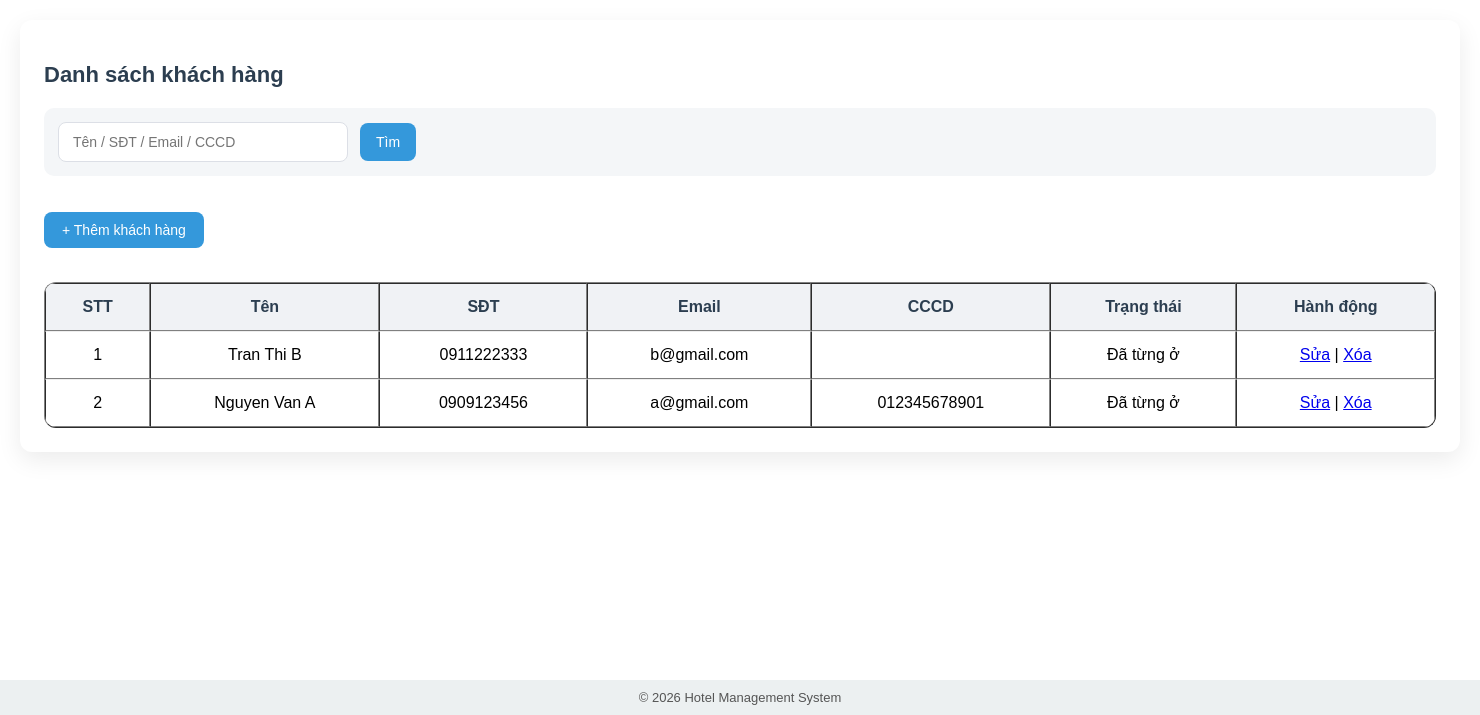
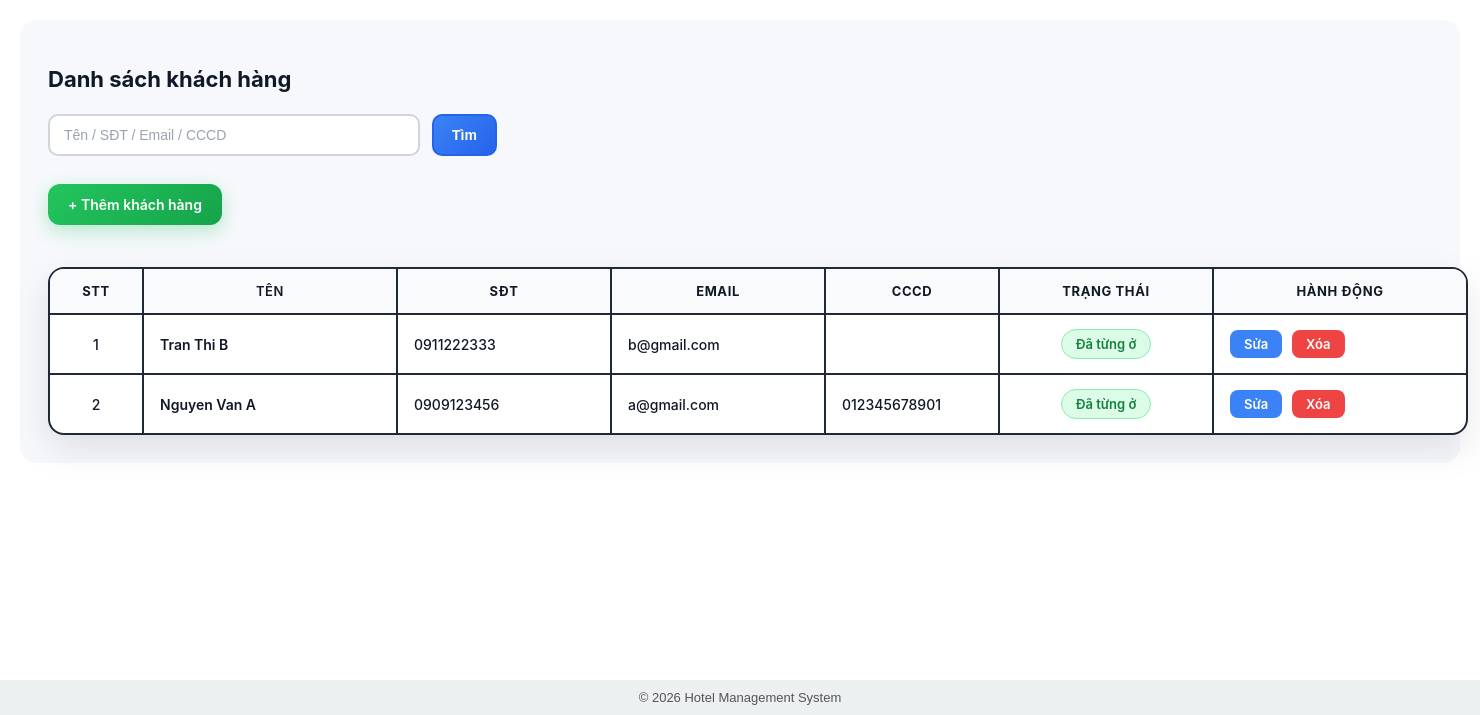
Before and after one commit to hai0303-05/hotel-management, a PHP site: page /index.php?page=customers in a window 1480 px wide. Shown: the part 89-804 px from the top of the page. Run offline with PHP 8.4, Linux system fonts and the light colour scheme; a user stored in the database is signed in; data comes from the database, SQL or seed files in the repository; data that the repository does not hold is empty.

Commit message:
Hoan thien  customers

```diff
--- a/assets/customers.css
+++ b/assets/customers.css
@@ -1,192 +1,219 @@
-/* ==============================
-   CUSTOMERS MODULE – PREMIUM STYLE
-   ============================== */
-
 .customers-page {
-    background: #ffffff;
-    padding: 24px;
-    border-radius: 12px;
-    box-shadow: 0 8px 24px rgba(0,0,0,0.08);
+    font-family: "Inter", "Segoe UI", Arial, sans-serif;
+    background: #f6f8fb;
+    padding: 28px;
+    border-radius: 16px;
 }
 
-/* ===== TITLE ===== */
+/* ===== Title ===== */
 .customers-page h2 {
     font-size: 22px;
-    font-weight: 600;
-    margin-bottom: 20px;
-    color: #2c3e50;
+    font-weight: 700;
+    color: #111827;
+    margin-bottom: 22px;
 }
 
-/* ===== SEARCH ===== */
+/* ===== Search area ===== */
 .customers-page form {
     display: flex;
+    align-items: center;
     gap: 12px;
-    background: #f4f6f8;
-    padding: 14px;
-    border-radius: 10px;
     margin-bottom: 18px;
-    align-items: center;
-    flex-wrap: wrap;
 }
 
 .customers-page input[type="text"] {
-    width: 260px;
-    height: 38px;
-    padding: 0 14px;
-    border-radius: 8px;
-    border: 1px solid #dcdfe6;
+    width: 340px;
+    padding: 11px 14px;
+    border-radius: 10px;
+    border: 2px solid #d1d5db;
     font-size: 14px;
+    font-weight: 500;
+    color: #111827;
+    background: #fff;
+    outline: none;
+}
+
+.customers-page input::placeholder {
+    color: #9ca3af;
 }
 
 .customers-page input:focus {
-    outline: none;
-    border-color: #3498db;
-    box-shadow: 0 0 0 3px rgba(52,152,219,0.18);
+    border-color: #2563eb;
+    box-shadow: 0 0 0 3px rgba(37,99,235,.15);
 }
 
+/* ===== Search button ===== */
 .customers-page button {
-    height: 38px;
-    padding: 0 16px;
-    border-radius: 8px;
-    border: none;
-    background: #3498db;
+    padding: 11px 18px;
+    border-radius: 10px;
+    border: 2px solid #2563eb;
+    background: linear-gradient(135deg, #3b82f6, #2563eb);
     color: #fff;
     font-size: 14px;
+    font-weight: 600;
     cursor: pointer;
 }
 
 .customers-page button:hover {
-    background: #2980b9;
+    opacity: .92;
 }
 
-/* ===== ADD BUTTON ===== */
+/* ===== Add customer button ===== */
 .customers-page a[href*="customers_add"] {
     display: inline-block;
-    margin-bottom: 16px;
-    padding: 10px 18px;
-    background: #3498db;
+    margin: 10px 0 22px;
+    padding: 12px 20px;
+    background: linear-gradient(135deg, #22c55e, #16a34a);
     color: #fff;
-    border-radius: 8px;
+    border-radius: 12px;
+    font-size: 14px;
+    font-weight: 600;
     text-decoration: none;
-    font-size: 14px;
+    box-shadow: 0 6px 18px rgba(34,197,94,.3);
 }
 
 .customers-page a[href*="customers_add"]:hover {
-    background: #2980b9;
+    opacity: .9;
 }
 
-/* ===== TABLE ===== */
+/* ===== TABLE – VIỀN ĐẬM ĐỀU + GIÃN ĐỀU ===== */
 .customers-page table {
     width: 100%;
+    table-layout: fixed;
+    background: #fff;
+    border-radius: 16px;
     border-collapse: separate;
     border-spacing: 0;
-    background: #fff;
-    border-radius: 12px;
     overflow: hidden;
+    border: 2px solid #1f2937;
+    box-shadow: 0 14px 36px rgba(0,0,0,.1);
 }
 
+/* ===== Header ===== */
 .customers-page th {
-    background: #f0f2f5;
-    padding: 14px;
-    font-weight: 600;
-    color: #2c3e50;
+    background: #f9fafb;
+    padding: 14px 16px;
+    font-size: 13px;
+    text-transform: uppercase;
+    letter-spacing: .6px;
+    font-weight: 700;
+    color: #111827;
+    text-align: center;
+    border-right: 2px solid #1f2937;
+    border-bottom: 2px solid #1f2937;
+}
+
+/* ===== Body ===== */
+.customers-page td {
+    padding: 14px 16px;
+    font-size: 14px;
+    font-weight: 500;
+    color: #111827;
+    vertical-align: middle;
+    border-right: 2px solid #1f2937;
+    border-bottom: 2px solid #1f2937;
+}
+
+/* Bỏ viền phải cột cuối */
+.customers-page th:last-child,
+.customers-page td:last-child {
+    border-right: none;
+}
+
+/* Bỏ viền dưới hàng cuối */
+.customers-page tr:last-child td {
+    border-bottom: none;
+}
+
+/* Hover hàng */
+.customers-page tr:hover {
+    background: #f3f4f6;
+}
+
+/* ===== Giãn cột đều ===== */
+.customers-page th:nth-child(1),
+.customers-page td:nth-child(1) {
+    width: 60px;
     text-align: center;
 }
 
-.customers-page td {
-    padding: 14px;
-    text-align: center;
-    border-top: 1px solid #eee;
-}
-
-.customers-page tr:hover {
-    background: #fafafa;
-}
-
-/* ==============================
-   STATUS – GIỐNG ROOMS
-   ============================== */
-
-.customers-page .status {
-    display: inline-block;
-    padding: 5px 12px;
-    border-radius: 20px;
-    font-size: 13px;
+.customers-page th:nth-child(2),
+.customers-page td:nth-child(2) {
+    width: 220px;
     font-weight: 600;
 }
 
-/* Đang ở */
-.customers-page .status-green {
-    background: #e6f9ee;
-    color: #27ae60;
+.customers-page th:nth-child(3),
+.customers-page td:nth-child(3) {
+    width: 180px;
 }
 
-/* Đặt trước */
-.customers-page .status-yellow {
-    background: #fff6e5;
-    color: #f39c12;
+.customers-page th:nth-child(4),
+.customers-page td:nth-child(4) {
+    width: 180px;
 }
 
-/* Đã từng ở */
-.customers-page .status-gray {
-    background: #f0f0f0;
-    color: #7f8c8d;
+.customers-page th:nth-child(5),
+.customers-page td:nth-child(5) {
+    width: 140px;
 }
 
-/* ==============================
-   BUTTON SYSTEM – GIỐNG ROOMS
-   ============================== */
+.customers-page th:nth-child(6),
+.customers-page td:nth-child(6) {
+    width: 180px;
+    text-align: center;
+}
+
+.customers-page th:nth-child(7),
+.customers-page td:nth-child(7) {
+    width: 220px;
+}
+
+/* ===== STATUS ===== */
+.customers-page .status {
+    display: inline-block;
+    padding: 6px 14px;
+    border-radius: 999px;
+    font-size: 13px;
+    font-weight: 600;
+    background: #dcfce7;
+    color: #15803d;
+    border: 1.5px solid #86efac;
+}
+
+/* ===== ACTION BUTTONS ===== */
+.customers-page .action {
+    white-space: nowrap;
+}
 
 .customers-page .action a {
-    min-width: 56px;
-    height: 36px;
-    padding: 0 16px;
+    display: inline-block;
+    padding: 6px 14px;
     border-radius: 8px;
-    font-size: 14px;
+    font-size: 13px;
+    font-weight: 600;
     text-decoration: none;
-    display: inline-flex;
-    align-items: center;
-    justify-content: center;
-    margin: 0 4px;
+    margin-right: 6px;
+    color: #fff;
 }
 
 .customers-page .action .edit {
-    background: #3498db;
-    color: #fff;
-}
-
-.customers-page .action .edit:hover {
-    background: #2980b9;
+    background: #3b82f6;
 }
 
 .customers-page .action .delete {
-    background: #e74c3c;
-    color: #fff;
+    background: #ef4444;
 }
 
-.customers-page .action .delete:hover {
-    background: #c0392b;
+.customers-page .action a:hover {
+    opacity: 0.9;
 }
 
-/* KHÓA XÓA */
-.customers-page .action span {
-    min-width: 56px;
-    height: 36px;
-    padding: 0 16px;
-    display: inline-flex;
-    align-items: center;
-    justify-content: center;
-    background: #e0e0e0;
-    color: #888;
-    border-radius: 8px;
+/* ===== Empty state ===== */
+.customers-page td[colspan] {
+    padding: 28px;
+    text-align: center;
     font-size: 14px;
-    cursor: not-allowed;
+    font-weight: 500;
+    color: #6b7280;
 }
-
-/* ===== EMPTY ===== */
-.customers-page td[colspan] {
-    padding: 18px;
-    text-align: center;
-    color: #c0392b;
-    font-weight: 500;
-}
--- a/customers/list.php
+++ b/customers/list.php
@@ -30,7 +30,7 @@ if (
     }
 }
 
-/* ===== SQL DANH SACH KHACH + TRANG THAI ===== */
+/* ===== SQL ===== */
 $sql = "
 SELECT
     c.id,
@@ -47,40 +47,20 @@ SELECT
 
     (
         CASE
-    -- Dang o: chi can chua tra phong
             WHEN EXISTS (
                 SELECT 1
                 FROM bookings b
                 WHERE b.customer_id = c.id
                   AND b.check_out IS NULL
             ) THEN 'Đang ở'
-
-    -- Da tung o: co booking cu nhung KHONG con dang o
-    WHEN EXISTS (
-        SELECT 1
-        FROM bookings b1
-        WHERE b1.customer_id = c.id
-          AND b1.check_out IS NOT NULL
-    )
-    AND NOT EXISTS (
-        SELECT 1
-        FROM bookings b2
-        WHERE b2.customer_id = c.id
-          AND b2.check_out IS NULL
-    ) THEN 'Đang ở'
-
-    -- Con lai
             ELSE 'Đã từng ở'
         END
-
     ) AS trang_thai
 
 FROM customers c
 WHERE 1
 ";
 
-
-/* ===== TIM KIEM ===== */
 if ($keyword !== '') {
     $keyword = $conn->real_escape_string($keyword);
     $sql .= "
@@ -94,11 +74,9 @@ if ($keyword !== '') {
 }
 
 $sql .= " ORDER BY c.id DESC";
-
 $result = $conn->query($sql);
 ?>
 
-<!-- ===== GIAO DIEN ===== -->
 <div class="customers-page">
 
 <h2>Danh sách khách hàng</h2>
@@ -120,13 +98,11 @@ $result = $conn->query($sql);
     <button type="submit">Tìm</button>
 </form>
 
-<br>
-
 <a href="index.php?page=customers_add">+ Thêm khách hàng</a>
 
 <br><br>
 
-<table border="1" cellpadding="5" cellspacing="0" width="100%">
+<table width="100%">
     <tr>
         <th>STT</th>
         <th>Tên</th>
@@ -149,21 +125,42 @@ if ($result && $result->num_rows > 0):
     <td><?php echo $row['email']; ?></td>
     <td><?php echo $row['id_card']; ?></td>
 
-    <td><?php echo $row['trang_thai']; ?></td>
+    <!-- TRANG THAI -->
+    <td>
+        <?php
+        $statusClass = 'status-old';
+        if ($row['trang_thai'] === 'Đang ở') {
+            $statusClass = 'status-stay';
+        }
+        ?>
+        <span class="status <?php echo $statusClass; ?>">
+            <?php echo $row['trang_thai']; ?>
+        </span>
+    </td>
 
-    <td>
-        <a href="index.php?page=customers_edit&id=<?php echo $row['id']; ?>">Sửa</a>
-        |
+    <!-- HANH DONG -->
+    <td class="action">
+        <a
+            href="index.php?page=customers_edit&id=<?php echo $row['id']; ?>"
+            class="edit"
+        >
+            Sửa
+        </a>
+
         <?php if ($row['booking_count'] > 0): ?>
             <span>Không thể xóa</span>
         <?php else: ?>
             <a
                 href="index.php?page=customers&action=delete&id=<?php echo $row['id']; ?>"
+                class="delete"
                 onclick="return confirm('Bạn có chắc muốn xóa khách hàng này?')"
-            >Xóa</a>
+            >
+                Xóa
+            </a>
         <?php endif; ?>
     </td>
 </tr>
+
 <?php
     endwhile;
 else:
```
Lines whose indentation alone changed are shown as unchanged.
